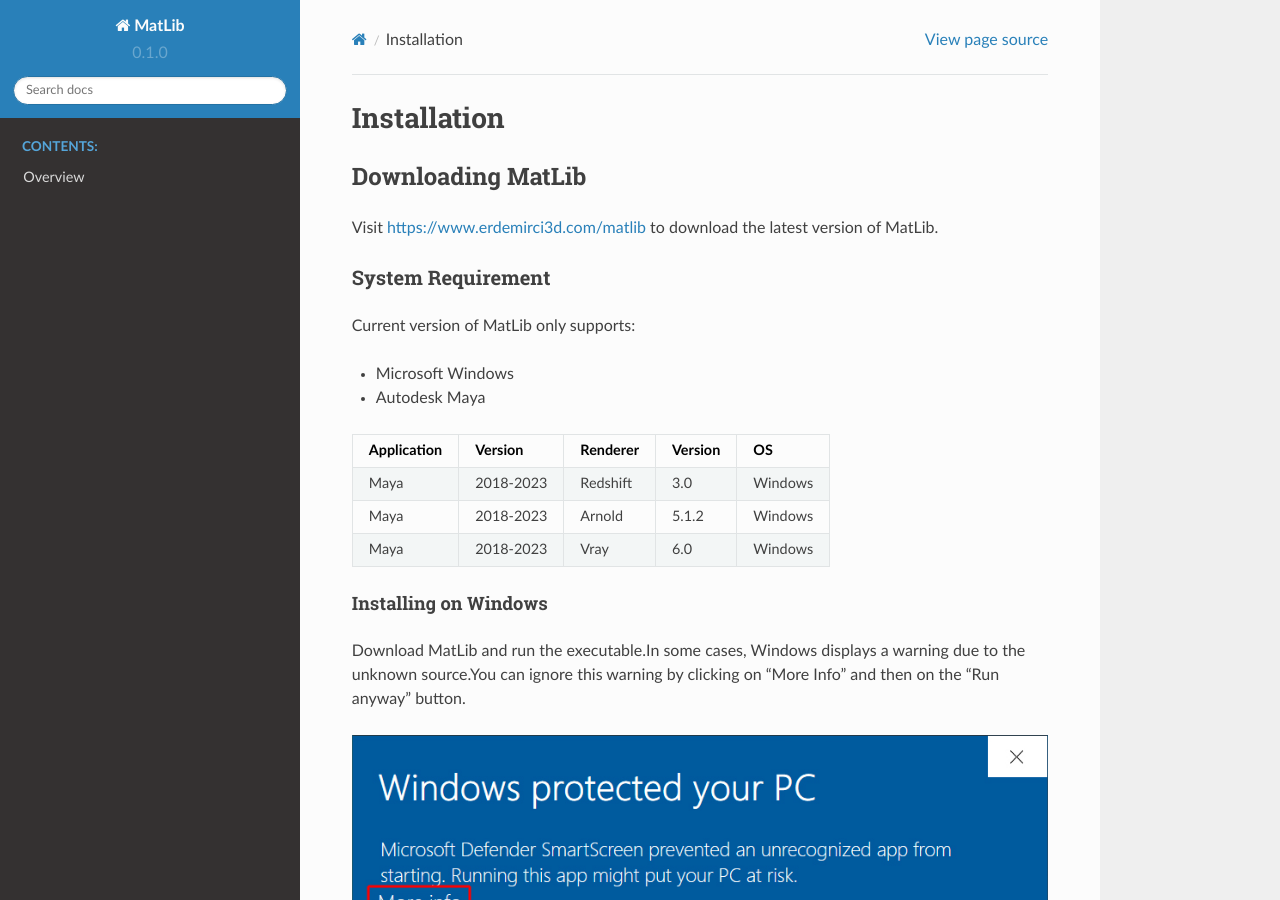
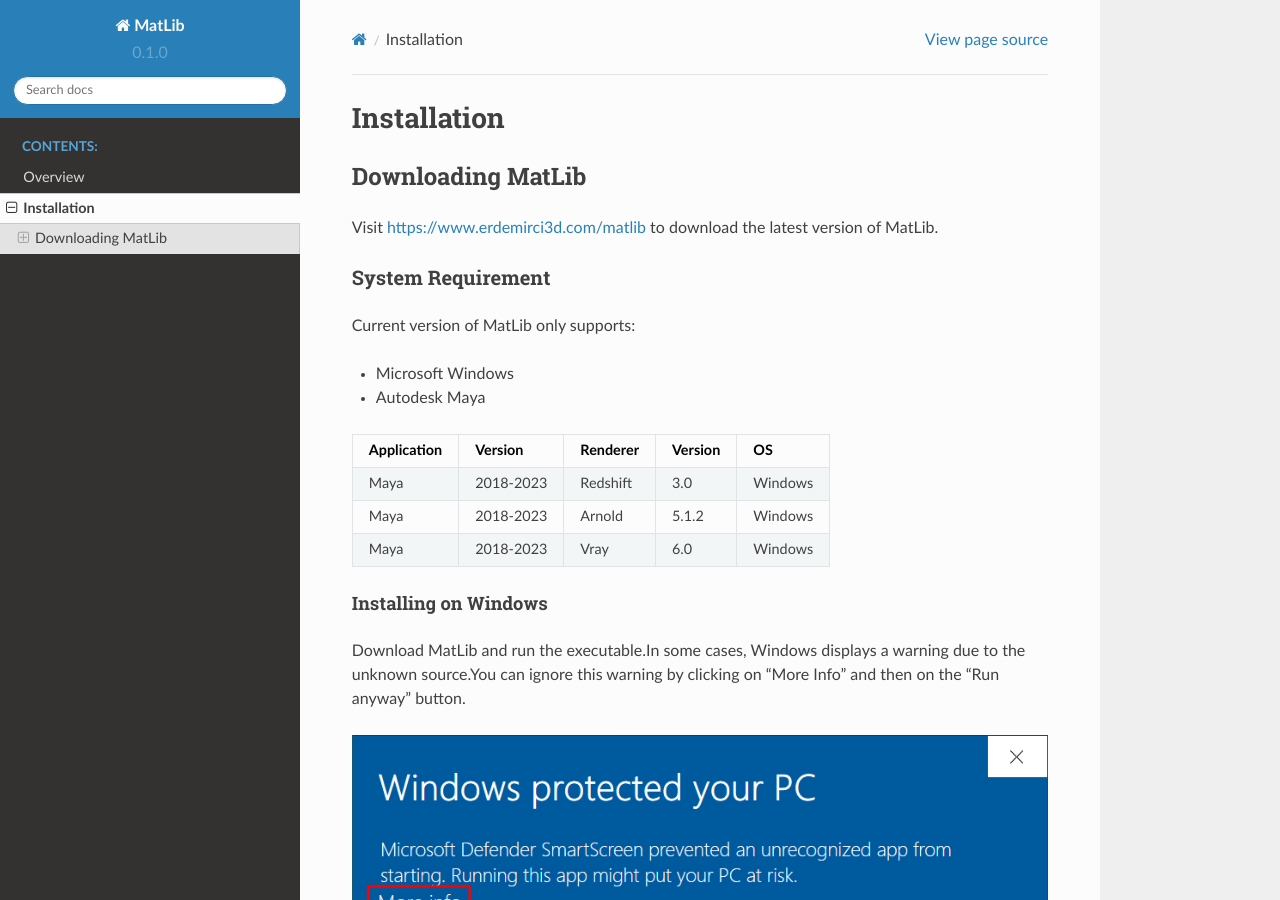
Before and after one commit to erdemirci/MatLib, a Sphinx documentation site: the page built from docs/source/installation.rst, in a window 1280 px wide and 900 px high. Built offline with Sphinx 7.4.7 and the Read the Docs theme 2.0.0, drawn with Linux system fonts in a browser that asks for light colours; pages that are not in the unit, such as notebooks, are missing from menus.

Commit message:
Update index.rst

```diff
--- a/docs/source/index.rst
+++ b/docs/source/index.rst
@@ -19,4 +19,4 @@
 
 
    overview
-   getting_started
+   installation
```
